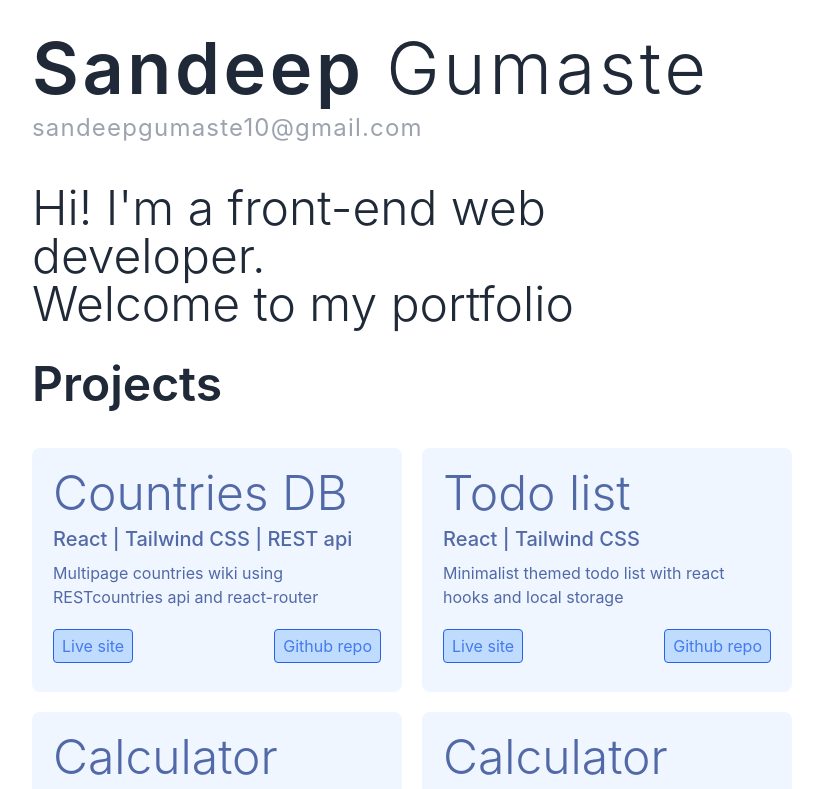
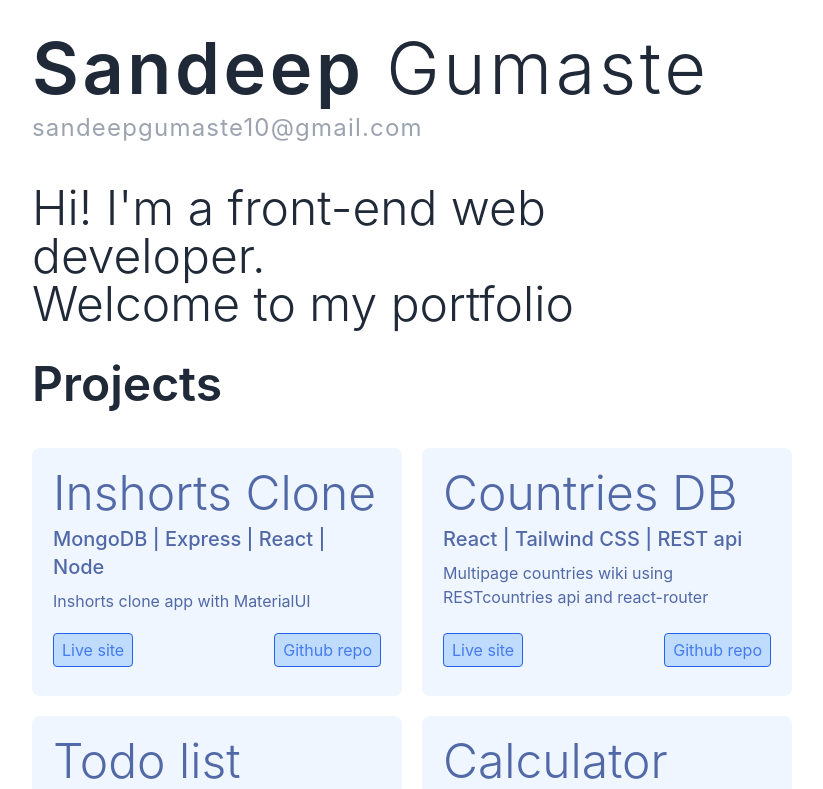
Before and after one commit to SandeepGumaste/sandeepgumaste.github.io, a React (Create React App) app: page / in a window 1280 px wide. Shown: the top 789 px of the page, without its empty margins (228-1051 px from the left). Built offline with nearby package versions, Linux system fonts and the light colour scheme.

Commit message:
inshorts-clone

```diff
--- a/src/components/ProjectList.js
+++ b/src/components/ProjectList.js
@@ -1,57 +1,65 @@
 const projectslist = [
   {
-        id:1,
-        name:'Countries DB',
-        tech:'React | Tailwind CSS | REST api',
-        info: 'Multipage countries wiki using RESTcountries api and react-router',
-        live:"https://sg-react-restcountries.netlify.app/",
-        github:"https://github.com/SandeepGumaste/react-REST-Countries"
+    id: 7,
+    name: "Inshorts Clone",
+    tech: "MongoDB | Express | React | Node",
+    info: "Inshorts clone app with MaterialUI",
+    live: "https://inshorts-clone-app.herokuapp.com/",
+    github: "https://github.com/SandeepGumaste/inshorts-clone-app",
   },
   {
-        id:2,
-        name:'Todo list',
-        tech:'React | Tailwind CSS',
-        info: 'Minimalist themed todo list with react hooks and local storage',
-        live:"https://sg-react-todo.netlify.app/",
-        github:"https://github.com/SandeepGumaste/react-todo-list/tree/main/todo-note"
+    id: 1,
+    name: "Countries DB",
+    tech: "React | Tailwind CSS | REST api",
+    info: "Multipage countries wiki using RESTcountries api and react-router",
+    live: "https://sg-react-restcountries.netlify.app/",
+    github: "https://github.com/SandeepGumaste/react-REST-Countries",
   },
   {
-        id:3,
-        name:'Calculator',
-        tech:'HTML | Tailwind CSS | Javascript ',
-        info: 'A minimalist calculator with 3 different theme options',
-        live:"https://sg-frontendmentor.netlify.app/calculator-app-main/dist/index.html",
-        github:"https://github.com/SandeepGumaste/Frontend-mentor-challenges/tree/main/calculator-app-main"
+    id: 2,
+    name: "Todo list",
+    tech: "React | Tailwind CSS",
+    info: "Minimalist themed todo list with react hooks and local storage",
+    live: "https://sg-react-todo.netlify.app/",
+    github:
+      "https://github.com/SandeepGumaste/react-todo-list/tree/main/todo-note",
   },
   {
-        id:4,
-        name:'Calculator',
-        tech:'React | Tailwind CSS',
-        info: 'Neomorphic themed calculator using react hooks',
-        live:"https://sg-react-calculator.netlify.app/",
-        github:"https://github.com/SandeepGumaste/Codewell-challenges/tree/main/Fiber%20landing%20page"
-
+    id: 3,
+    name: "Calculator",
+    tech: "HTML | Tailwind CSS | Javascript ",
+    info: "A minimalist calculator with 3 different theme options",
+    live: "https://sg-frontendmentor.netlify.app/calculator-app-main/dist/index.html",
+    github:
+      "https://github.com/SandeepGumaste/Frontend-mentor-challenges/tree/main/calculator-app-main",
   },
   {
-        id:5,
-        name:'Fiber',
-        tech:'HTML | SCSS | JavaScript',
-        info: 'Landing page design for an online portfolio generator with form validation',
-        live:"https://sg-codewell.netlify.app/fiber%20landing%20page/fiber",
-        github:"https://github.com/SandeepGumaste/Codewell-challenges/tree/main/Fiber%20landing%20page"
+    id: 4,
+    name: "Calculator",
+    tech: "React | Tailwind CSS",
+    info: "Neomorphic themed calculator using react hooks",
+    live: "https://sg-react-calculator.netlify.app/",
+    github:
+      "https://github.com/SandeepGumaste/Codewell-challenges/tree/main/Fiber%20landing%20page",
   },
   {
-        id:6,
-        name:'Pricing cards',
-        tech:'HTML | SCSS | JavaScript',
-        info: 'Responsive pricing cards with price toggle',
-        live:"https://sg-frontendmentor.netlify.app/pricing-component-with-toggle/",
-        github:"https://github.com/SandeepGumaste/Frontend-mentor-challenges/tree/main/Pricing-component-with-toggle"
+    id: 5,
+    name: "Fiber",
+    tech: "HTML | SCSS | JavaScript",
+    info: "Landing page design for an online portfolio generator with form validation",
+    live: "https://sg-codewell.netlify.app/fiber%20landing%20page/fiber",
+    github:
+      "https://github.com/SandeepGumaste/Codewell-challenges/tree/main/Fiber%20landing%20page",
   },
+  {
+    id: 6,
+    name: "Pricing cards",
+    tech: "HTML | SCSS | JavaScript",
+    info: "Responsive pricing cards with price toggle",
+    live: "https://sg-frontendmentor.netlify.app/pricing-component-with-toggle/",
+    github:
+      "https://github.com/SandeepGumaste/Frontend-mentor-challenges/tree/main/Pricing-component-with-toggle",
+  },
+];
 
-
-
-
-]
-
-export default projectslist
+export default projectslist;
```
Lines whose indentation alone changed are shown as unchanged.
